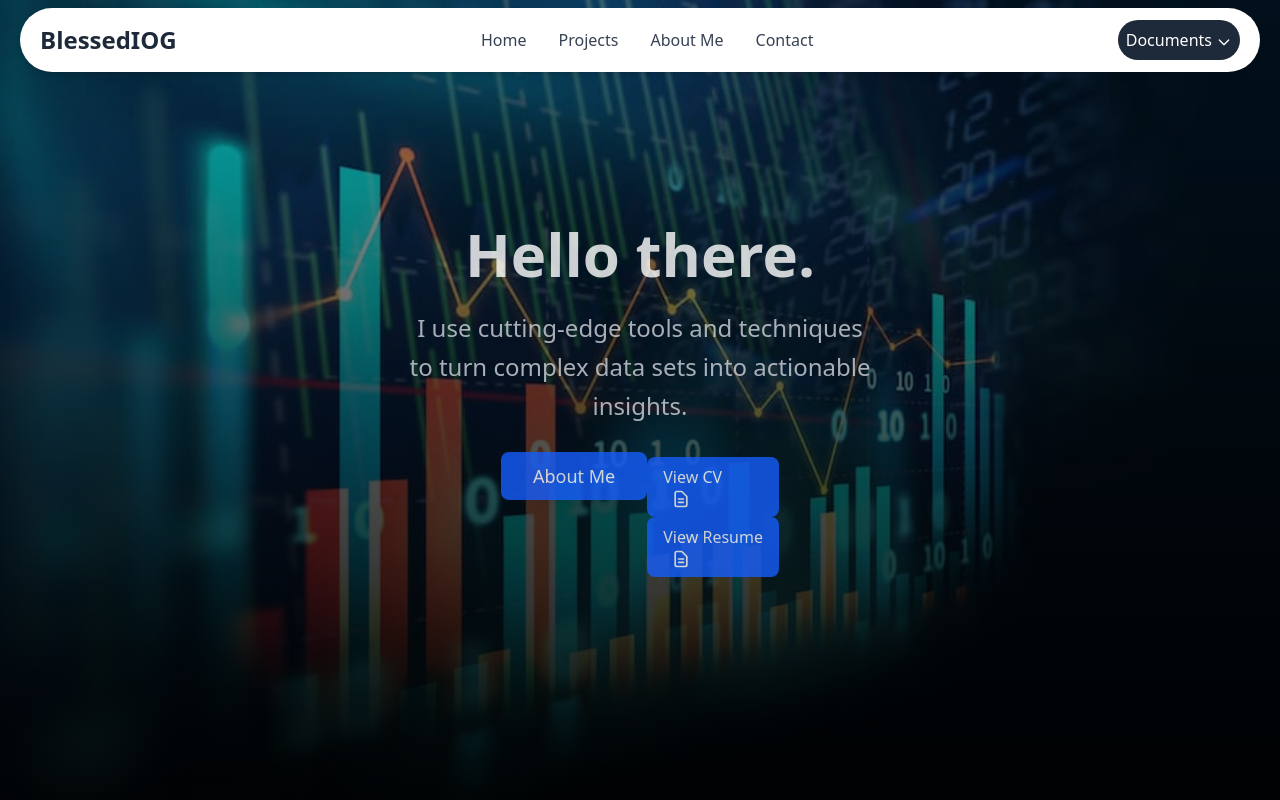
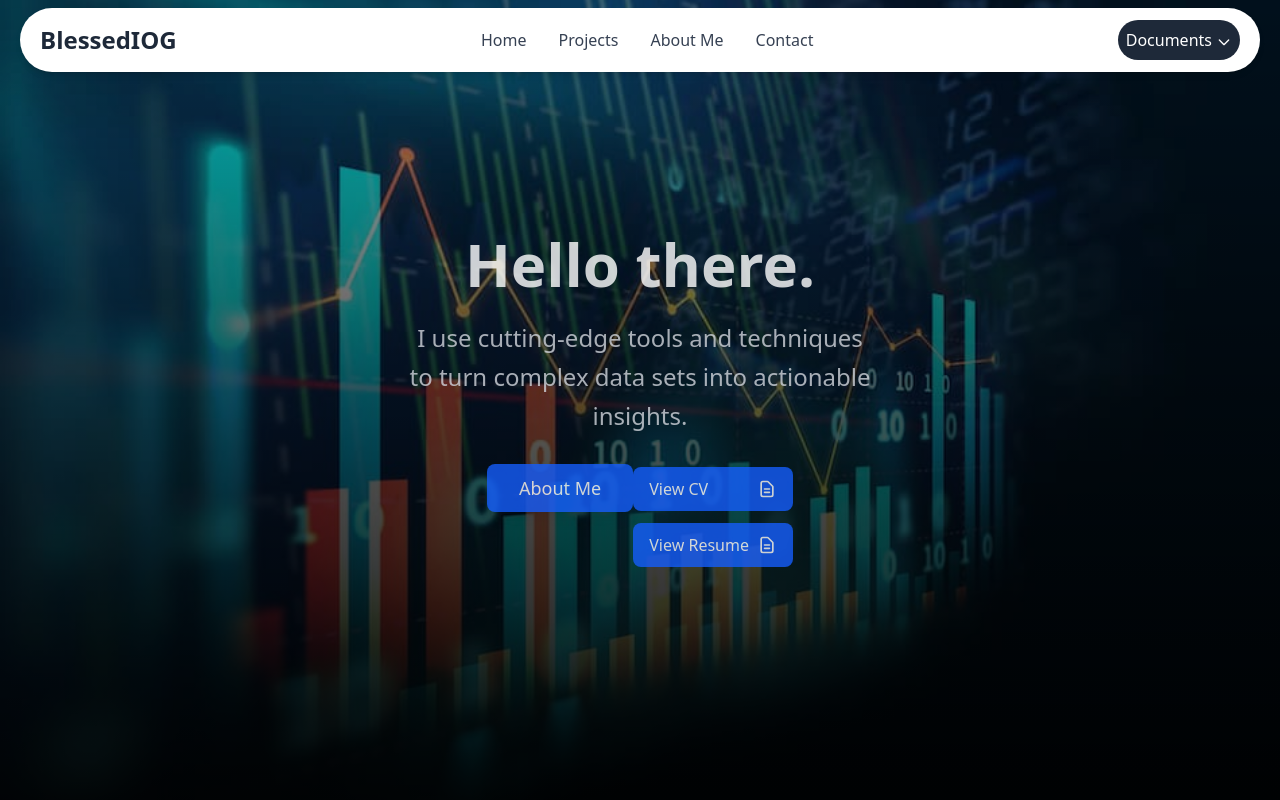
Before and after one commit to Oluwasegun122/blessediog, a Next.js app: page / in a window 1280 px wide. Shown: the top 800 px of the page. Built offline with nearby package versions, Linux system fonts and the light colour scheme.

Commit message:
first commit

```diff
--- a/app/components/DocumentModal.tsx
+++ b/app/components/DocumentModal.tsx
@@ -100,19 +100,19 @@ export default function DocumentModal({
               </div>
             </>
           ) : (
-            <div className="flex flex-col gap-y-2 hidden md:block">
+            <div className="flex flex-col space-y-3 hidden md:block">
               <div>
                 <button
                   onClick={() => {
                     setActiveDoc("cv");
                     setIsOpen(true);
                   }}
-                  className={`${getButtonClass()} w-full text-left justify-between`}
+                  className={`${getButtonClass()} w-full flex items-center justify-between px-4 py-2.5`}
                 >
-                  <span>View CV</span>
+                  <span className="mr-2">View CV</span>
                   <svg
                     xmlns="http://www.w3.org/2000/svg"
-                    className="h-5 w-5 ml-2"
+                    className="h-5 w-5 text-current"
                     fill="none"
                     viewBox="0 0 24 24"
                     stroke="currentColor"
@@ -132,12 +132,12 @@ export default function DocumentModal({
                     setActiveDoc("resume");
                     setIsOpen(true);
                   }}
-                  className={`${getButtonClass()} w-full text-left justify-between`}
+                  className={`${getButtonClass()} w-full flex items-center justify-between px-4 py-2.5`}
                 >
-                  <span>View Resume</span>
+                  <span className="mr-2">View Resume</span>
                   <svg
                     xmlns="http://www.w3.org/2000/svg"
-                    className="h-5 w-5 ml-2"
+                    className="h-5 w-5 text-current"
                     fill="none"
                     viewBox="0 0 24 24"
                     stroke="currentColor"
```
